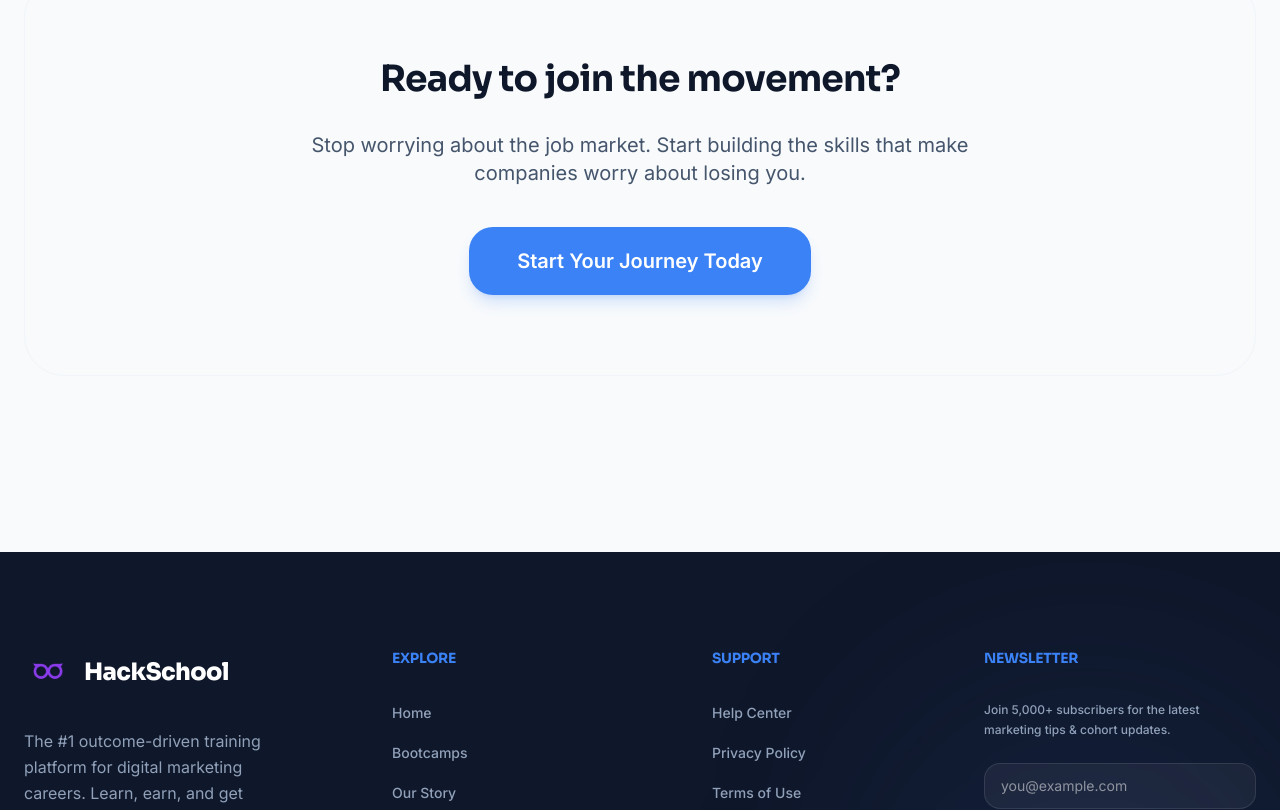
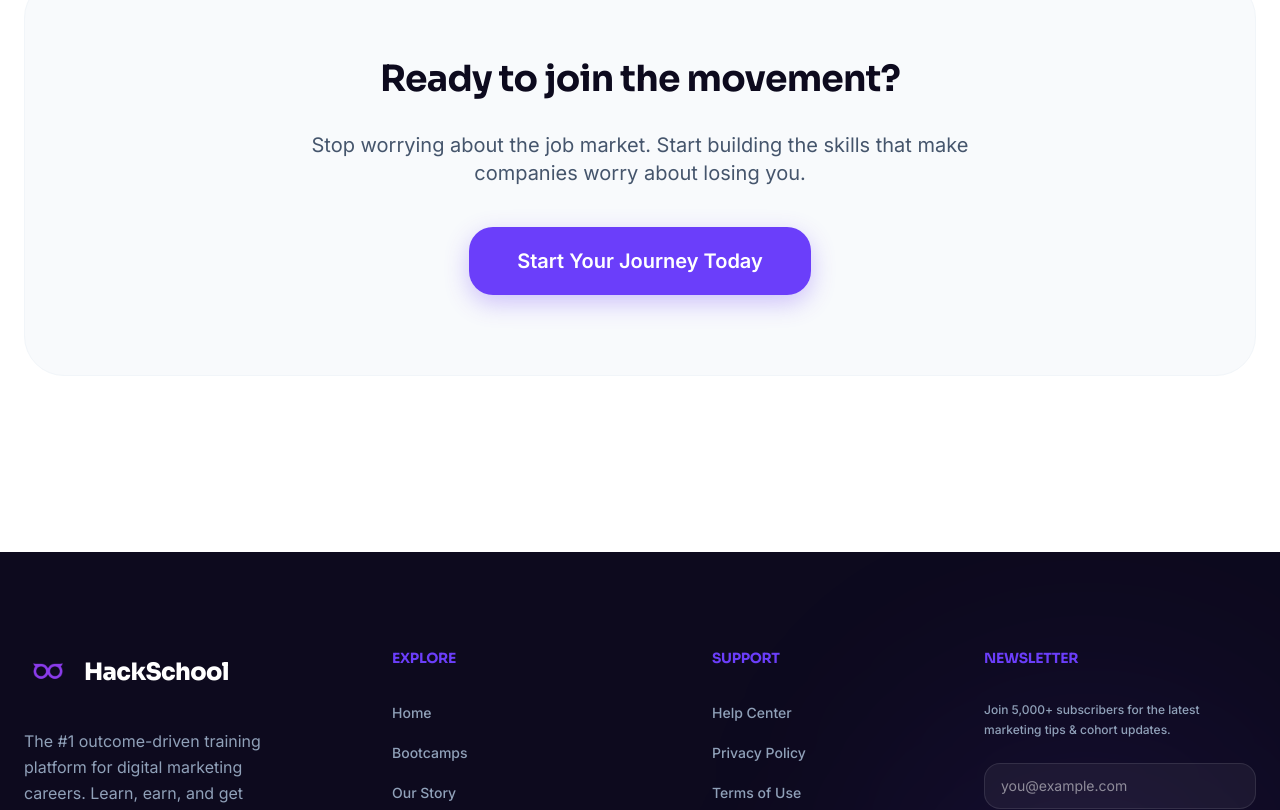
Before and after one commit to mohammed-ihsan-dev/hack_school, a React (Vite) app: page /about in a window 1280 px wide. Shown: the part 1745-2555 px from the top of the page. Built offline with nearby package versions, Linux system fonts and the light colour scheme.

Commit message:
new code

```diff
--- a/src/index.css
+++ b/src/index.css
@@ -2,18 +2,19 @@
 @import "tailwindcss";
 
 @theme {
-  --color-primary: #3B82F6; /* Sky Blue */
-  --color-secondary: #1D4ED8; /* Deep Blue */
-  --color-accent: #60A5FA;
-  --color-dark: #0F172A; /* Slate 900 for text */
-  --color-light-bg: #F8FAFC;
-  --color-muted: #64748B;
+  --color-primary: #6B3EFA;        /* Main Purple */
+  --color-secondary: #4A1FD8;      /* Dark Purple */
+  --color-accent: #A78BFA;         /* Light Purple */
+  --color-dark: #0D0A1E;           /* Dark Text */
+  --color-light-bg: #FFFFFF;
+  --color-soft-bg: #F5F3FF;        /* Section bg */
+  --color-muted: #6B7280;
 
   --font-heading: "Sora", "Poppins", sans-serif;
   --font-inter: "Inter", sans-serif;
 
-  --background-image-gradient-premium: linear-gradient(135deg, #3B82F6, #1D4ED8);
-  --background-image-gradient-soft: linear-gradient(135deg, #EFF6FF, #DBEAFE);
+  --background-image-gradient-premium: linear-gradient(135deg, #6B3EFA, #A78BFA);
+  --background-image-gradient-soft: linear-gradient(135deg, #F5F3FF, #EDE9FE);
 
   --radius-xl: 1rem;
   --radius-2xl: 1.5rem;
@@ -23,8 +24,9 @@
 :root {
   font-family: var(--font-inter);
   background-color: white;
-  color: #0F172A;
+  color: var(--color-dark);
 }
+
 
 h1, h2, h3, h4, h5, h6 {
   font-family: var(--font-heading);
@@ -39,26 +41,53 @@ h1, h2, h3, h4, h5, h6 {
 }
 
 @layer components {
+
   .btn-primary {
-    @apply bg-primary text-white font-semibold py-3 px-8 rounded-xl hover:bg-secondary transition-all duration-300 shadow-lg shadow-primary/20;
+    @apply text-white font-semibold py-3 px-8 rounded-xl transition-all duration-300;
+    background: var(--color-primary);
+    box-shadow: 0 8px 24px rgba(107, 62, 250, 0.3);
+  }
+
+  .btn-primary:hover {
+    background: var(--color-secondary);
   }
 
   .btn-outline {
-    @apply border-2 border-primary text-primary font-semibold py-3 px-8 rounded-xl hover:bg-primary/5 transition-all duration-300;
+    @apply font-semibold py-3 px-8 rounded-xl transition-all duration-300;
+    color: var(--color-primary);
+    border: 2px solid #EDE9FE;
+  }
+
+  .btn-outline:hover {
+    border-color: var(--color-primary);
+    background: rgba(107,62,250,0.05);
   }
 
   .glass-card {
-    @apply bg-white/70 backdrop-blur-xl border border-white/20 rounded-2xl shadow-xl;
+    @apply rounded-2xl;
+    background: white;
+    border: 1px solid #EDE9FE;
+    box-shadow: 0 10px 30px rgba(0,0,0,0.05);
+  }
+
+  .glass-card:hover {
+    box-shadow: 0 20px 60px rgba(107,62,250,0.1);
+    border-color: var(--color-primary);
   }
 
   .glass-dark {
-    @apply bg-dark/20 backdrop-blur-xl border border-white/10 rounded-2xl p-6 text-white;
+    @apply rounded-2xl p-6 text-white;
+    background: rgba(255,255,255,0.05);
+    border: 1px solid rgba(255,255,255,0.1);
   }
 }
 
+
 .text-gradient {
-  @apply bg-clip-text text-transparent bg-gradient-to-r from-primary to-secondary;
+  @apply bg-clip-text text-transparent;
+  background-image: linear-gradient(135deg, #6B3EFA, #A78BFA);
 }
+
 
 .floating {
   animation: float 6s ease-in-out infinite;
@@ -70,6 +99,8 @@ h1, h2, h3, h4, h5, h6 {
   100% { transform: translateY(0px) rotate(0deg); }
 }
 
+
 ::selection {
-  @apply bg-primary/20 text-primary;
+  background: rgba(107, 62, 250, 0.2);
+  color: var(--color-primary);
 }
```
